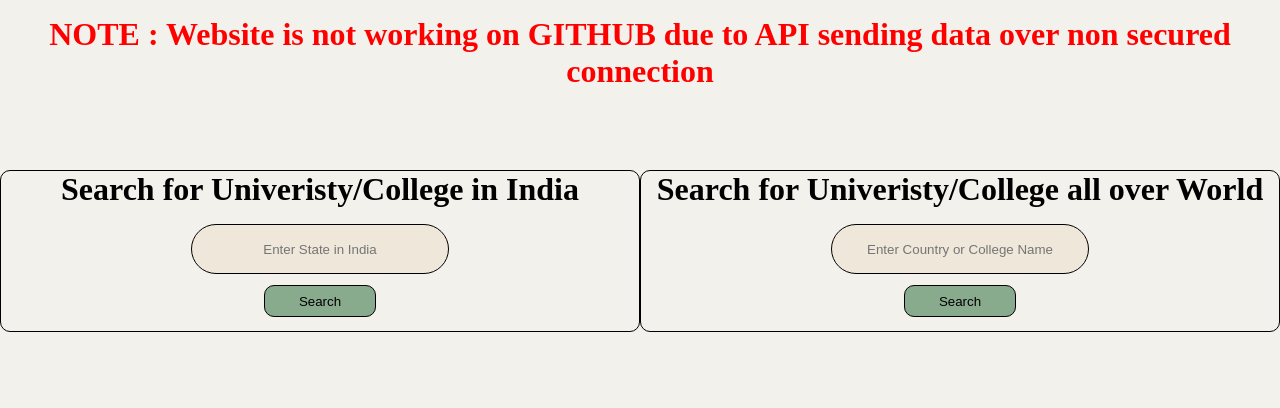
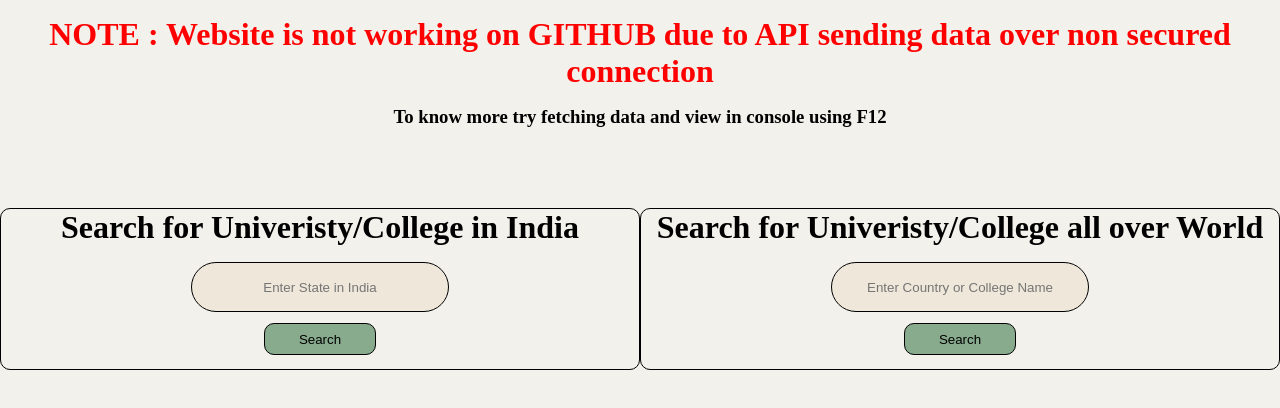
Before and after one commit to asif-shaikh-github/search-university, a plain HTML site: page index.html in a window 1280 px wide. Drawn offline with nearby package versions, Linux system fonts and the light colour scheme.

```diff
--- a/index.html
+++ b/index.html
@@ -9,6 +9,7 @@
 <body>
     <script src="https://cdn.jsdelivr.net/npm/axios@1.1.2/dist/axios.min.js"></script>
     <h1 id="mainHead">NOTE : Website is not working on GITHUB due to API sending data over non secured connection</h1>
+    <h3 id="subHead">To know more try fetching data and view in console using F12 </h3>
     <div class="container">
 
         <div class="containerIndia">
--- a/style.css
+++ b/style.css
@@ -7,6 +7,11 @@
     text-align: center;
     margin-top: 1rem;
     color: red;
+}
+
+#subHead{
+    text-align: center;
+    margin-top: 1rem;
 }
 
 body{
```
